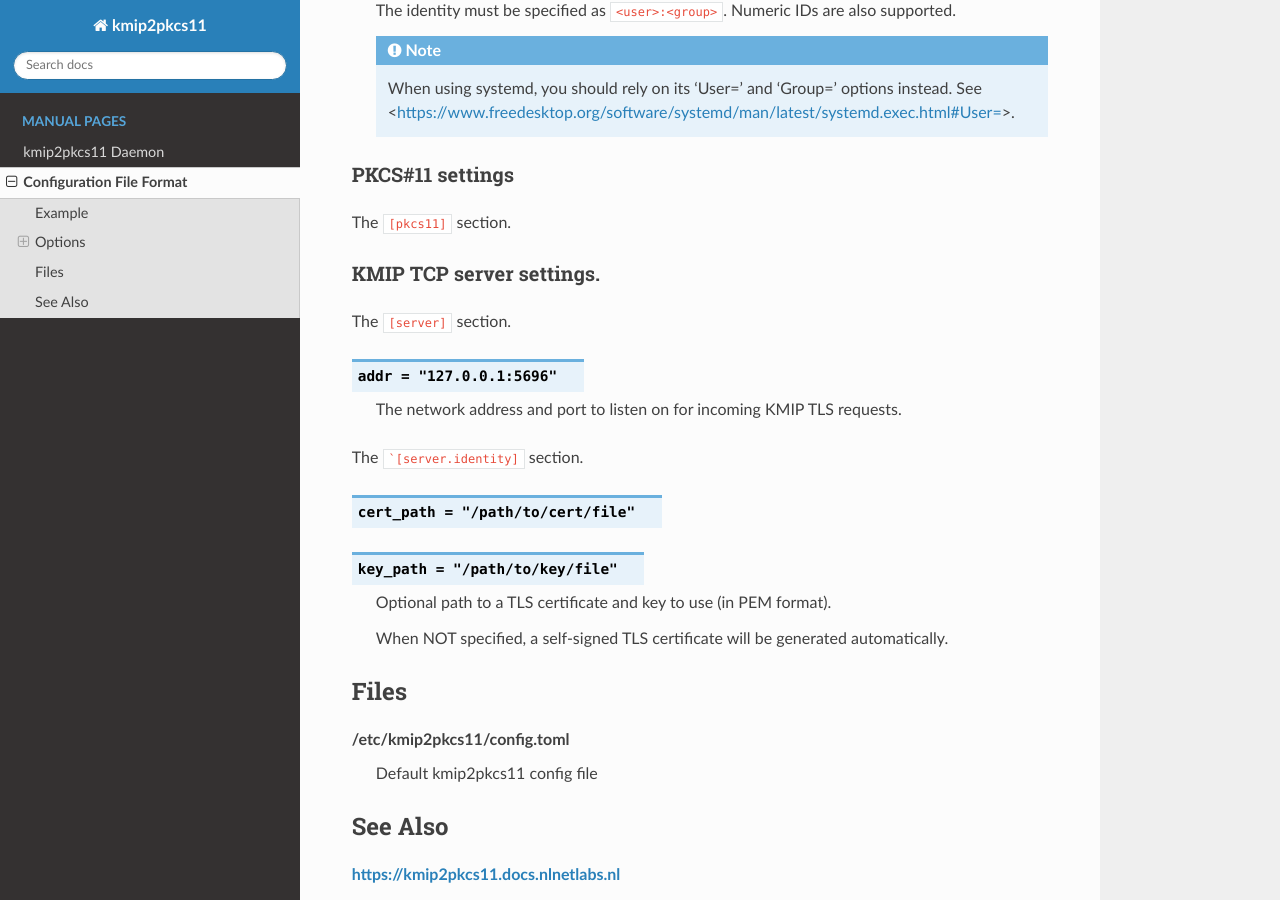
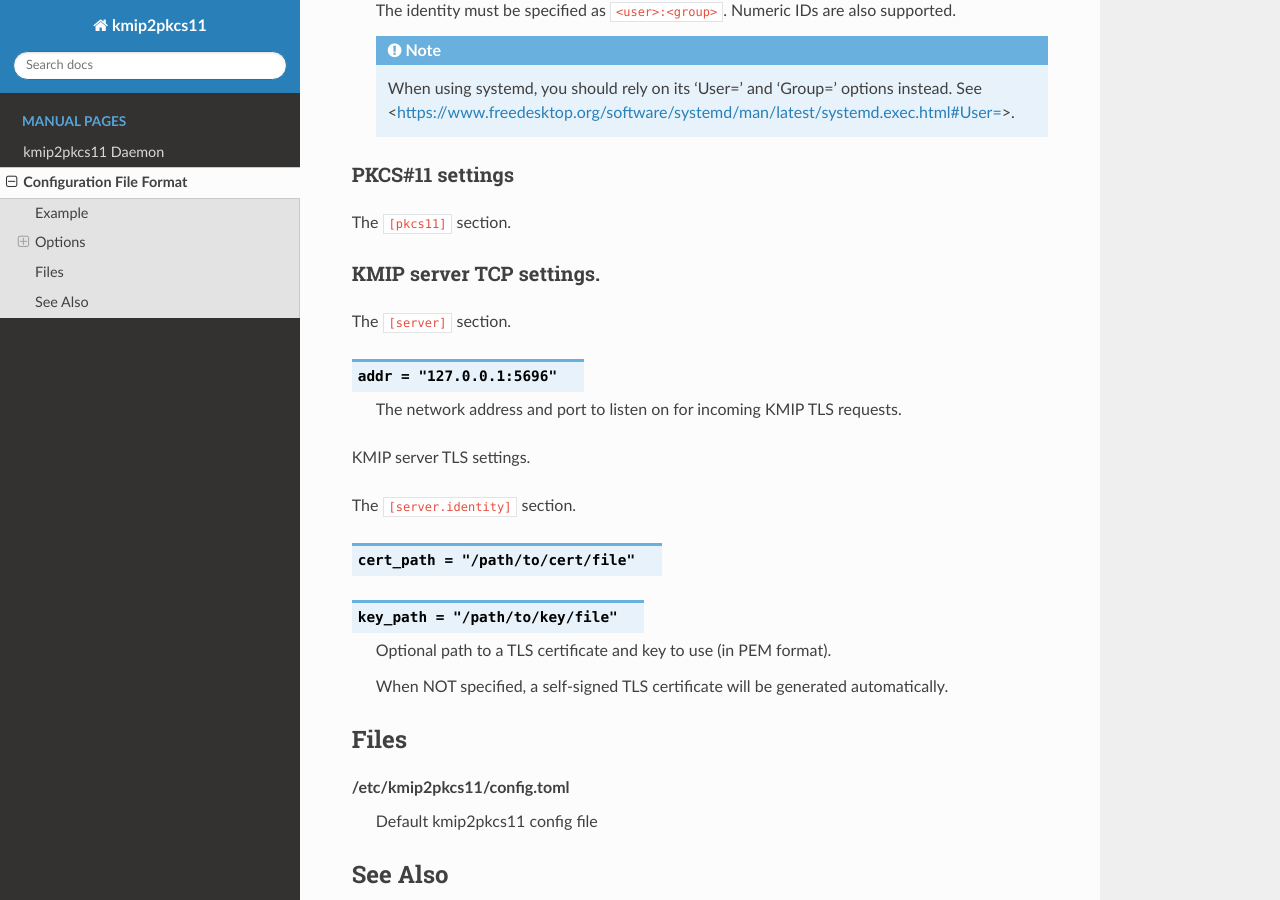
Before and after one commit to NLnetLabs/kmip2pkcs11, a Sphinx documentation site: the page built from doc/manual/source/man/kmip2pkcs11-config.toml.rst, in a window 1280 px wide and 900 px high, scrolled down 2717 px. Built offline with Sphinx 7.4.7 and the Read the Docs theme 3.1.0, drawn with Linux system fonts in a browser that asks for light colours.

Commit message:
Minor corrections.

````diff
--- a/doc/manual/source/man/kmip2pkcs11-config.toml.rst
+++ b/doc/manual/source/man/kmip2pkcs11-config.toml.rst
@@ -142,7 +142,7 @@
 
 The ``[pkcs11]`` section.
 
-KMIP TCP server settings.
+KMIP server TCP settings.
 +++++++++++++++++++++++++
 
 The ``[server]`` section.
@@ -151,7 +151,9 @@
 
     The network address and port to listen on for incoming KMIP TLS requests.
 
-The ```[server.identity]`` section.
+KMIP server TLS settings.
+
+The ``[server.identity]`` section.
 
 .. option:: cert_path = "/path/to/cert/file"
 .. option:: key_path = "/path/to/key/file"
````
